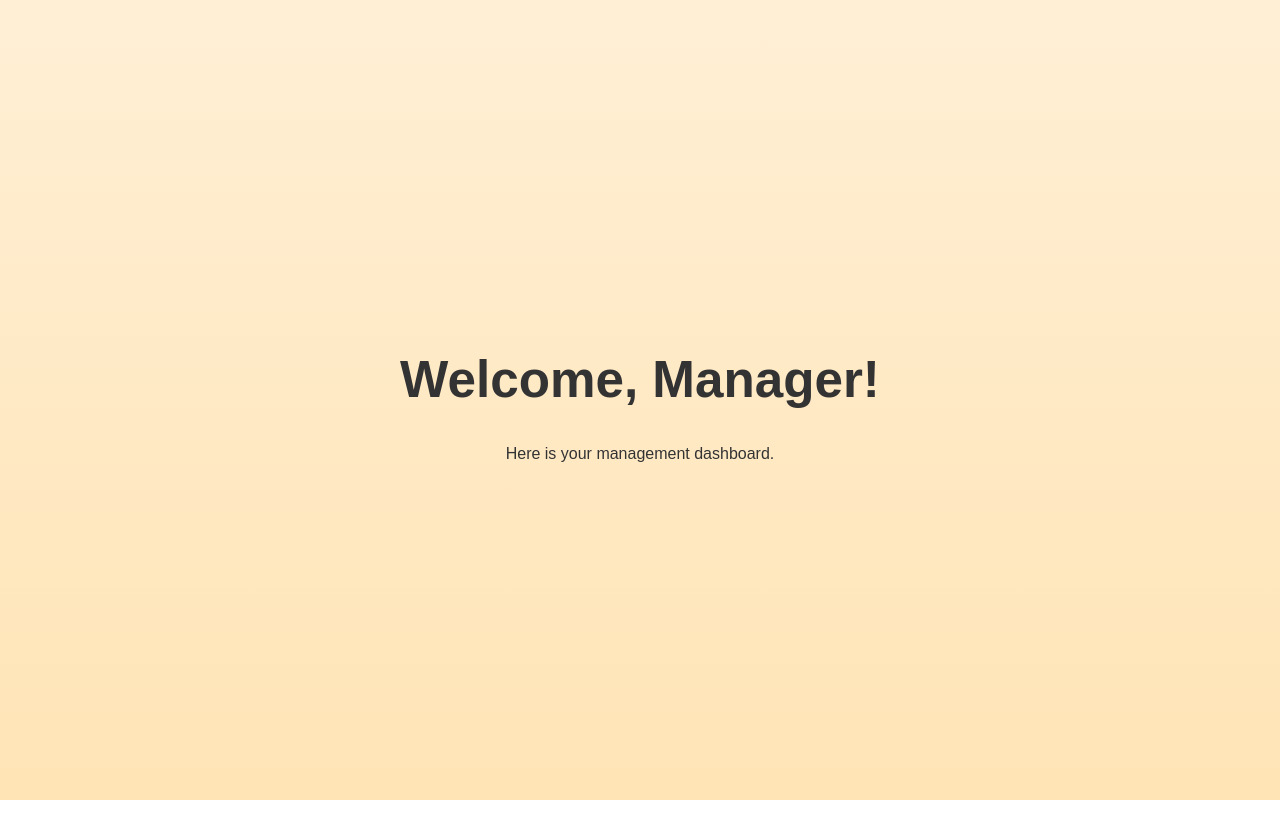
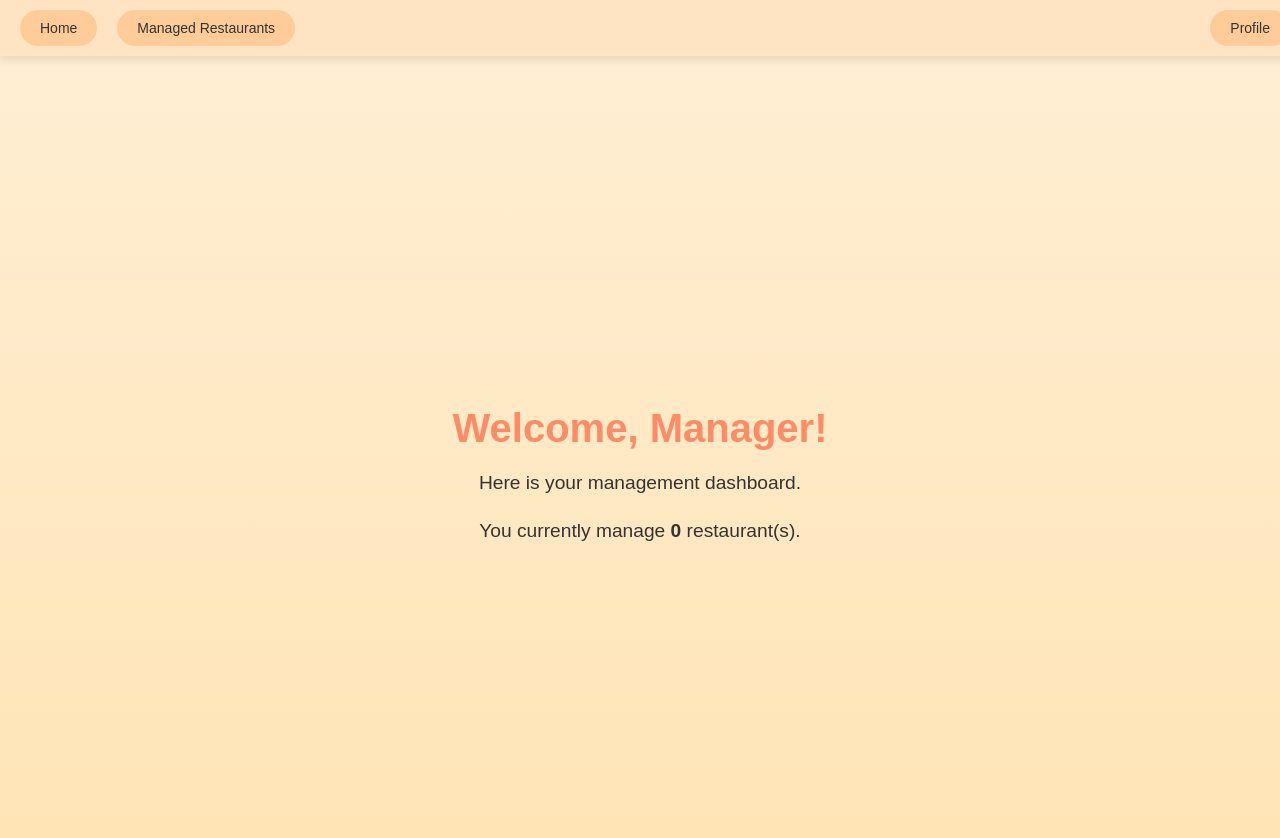
Before and after one commit to Hpro444/RestaurantAPP, a React (Vite) app in the folder frontend/: page /manager in a window 1280 px wide. Shown: the top 838 px of the page. Before the commit the page ends 800 px from the top, so only its background shows below. Built offline with nearby package versions, Linux system fonts and the light colour scheme.

Commit message:
manager page

```diff
--- a/frontend/src/pages/CustomerPage.jsx
+++ b/frontend/src/pages/CustomerPage.jsx
@@ -4,32 +4,32 @@ import './CustomerPage.css';
 import api from '../api.jsx';
 import ReservationPage from './ReservationPage';
 
-const fakeReservations = [
-    {
-        reservationId: 101,
-        restaurantName: "The Gourmet Spot",
-        customerName: "John Doe",
-        date: "2023-12-15",
-        time: "19:00",
-        guests: 2
-    },
-    {
-        reservationId: 102,
-        restaurantName: "Sushi Palace",
-        customerName: "Jane Smith",
-        date: "2023-12-16",
-        time: "20:30",
-        guests: 4
-    },
-    {
-        reservationId: 103,
-        restaurantName: "Taco Fiesta",
-        customerName: "Alice Brown",
-        date: "2023-12-17",
-        time: "18:00",
-        guests: 3
-    }
-];
+// const fakeReservations = [
+//     {
+//         reservationId: 101,
+//         restaurantName: "The Gourmet Spot",
+//         customerName: "John Doe",
+//         date: "2023-12-15",
+//         time: "19:00",
+//         guests: 2
+//     },
+//     {
+//         reservationId: 102,
+//         restaurantName: "Sushi Palace",
+//         customerName: "Jane Smith",
+//         date: "2023-12-16",
+//         time: "20:30",
+//         guests: 4
+//     },
+//     {
+//         reservationId: 103,
+//         restaurantName: "Taco Fiesta",
+//         customerName: "Alice Brown",
+//         date: "2023-12-17",
+//         time: "18:00",
+//         guests: 3
+//     }
+// ];
 
 function CustomerPage() {
     const [currentPage, setCurrentPage] = useState("main");
--- /dev/null
+++ b/frontend/src/pages/ManagerPage.css
@@ -0,0 +1,121 @@
+/* General styling for ManagerPage */
+.manager-page {
+    height: 100vh;
+    display: flex;
+    flex-direction: column;
+}
+
+/* Header styling */
+.manager-page .header {
+    display: flex;
+    justify-content: space-between;
+    align-items: center;
+    padding: 10px 20px;
+    background-color: #ffe4c4; /* Lighter peach for ManagerPage */
+    box-shadow: 0 4px 8px rgba(0, 0, 0, 0.1);
+    position: fixed;
+    top: 0;
+    left: 0;
+    width: 100%;
+    z-index: 1000;
+}
+
+.manager-page .nav-buttons {
+    display: flex;
+    gap: 10px;
+}
+
+.manager-page .header button {
+    padding: 10px 20px;
+    font-size: 14px;
+    background-color: #ffcc99; /* Lighter button color */
+    color: #333;
+    border: none;
+    border-radius: 20px;
+    cursor: pointer;
+    transition: all 0.3s ease-in-out;
+}
+
+.manager-page .header button:hover {
+    background-color: #ffb380; /* Darker button hover color */
+}
+
+.manager-page .profile-button {
+    background-color: #ff8c66; /* Accent color for manager profile */
+    color: white;
+    border: none;
+    padding: 10px 20px;
+    border-radius: 20px;
+    cursor: pointer;
+    transition: all 0.3s ease-in-out;
+}
+
+.manager-page .profile-button:hover {
+    background-color: #e6735c;
+}
+
+/* Content area styling */
+.manager-page .content {
+    flex-grow: 1;
+    display: flex;
+    justify-content: center;
+    align-items: center;
+    padding: 20px;
+    margin-top: 80px;
+}
+
+/* Centered content container */
+.manager-page .centered-content {
+    width: 100%;
+    max-width: 1200px;
+    background-color: white;
+    border-radius: 8px;
+    box-shadow: 0 4px 8px rgba(0, 0, 0, 0.1);
+    padding: 20px;
+}
+
+/* Table styling */
+.manager-page table {
+    width: 100%;
+    border-collapse: collapse;
+    margin-top: 20px;
+    font-size: 16px;
+    text-align: left;
+    box-shadow: 0 4px 8px rgba(0, 0, 0, 0.1);
+}
+
+.manager-page table th {
+    background-color: #ffcc99;
+    color: #333;
+    font-weight: bold;
+    padding: 12px;
+    border: 1px solid #ddd;
+}
+
+.manager-page table td {
+    padding: 10px;
+    border: 1px solid #ddd;
+    background-color: #f9f9f9;
+    color: #555;
+}
+
+.manager-page table tr:nth-child(even) td {
+    background-color: #f2f2f2;
+}
+
+.manager-page table tbody tr:hover {
+    background-color: #eaeaea;
+    cursor: pointer;
+}
+
+/* Main dashboard styling */
+.manager-page .main-dashboard h1 {
+    font-size: 2.5rem;
+    color: #ff8c66;
+    margin-bottom: 0.5rem;
+}
+
+.manager-page .main-dashboard p {
+    font-size: 1.2rem;
+    color: #333;
+}
--- a/frontend/src/pages/ManagerPage.jsx
+++ b/frontend/src/pages/ManagerPage.jsx
@@ -1,8 +1,110 @@
+import {useEffect, useState} from 'react';
+import {useNavigate} from 'react-router-dom';
+import './ManagerPage.css';
+import api from '../api.jsx';
+
 function ManagerPage() {
+    const [currentPage, setCurrentPage] = useState("main");
+    const [restaurants, setRestaurants] = useState([]);
+    const [loading, setLoading] = useState(false);
+    const [error, setError] = useState(null);
+    const navigate = useNavigate();
+
+    useEffect(() => {
+        if (currentPage === "restaurants") {
+            fetchManagedRestaurants();
+        }
+    }, [currentPage]);
+
+    const fetchManagedRestaurants = async () => {
+        setLoading(true);
+        setError(null);
+        try {
+            const token = localStorage.getItem('jwtToken'); // Retrieve JWT token
+            const response = await api.get('/reservation-service/manager/restaurants', {
+                headers: {Authorization: `Bearer ${token}`},
+            });
+            setRestaurants(response.data); // Set fetched manager's restaurants
+        } catch (err) {
+            console.error("Error fetching managed restaurants:", err);
+            setError("Failed to load restaurants. Please try again later.");
+        } finally {
+            setLoading(false);
+        }
+    };
+
+    const renderPage = () => {
+        switch (currentPage) {
+            case "main":
+                return (
+                    <div className="main-dashboard">
+                        <h1>Welcome, Manager!</h1>
+                        <p>Here is your management dashboard.</p>
+                        <p>You currently manage <strong>{restaurants.length}</strong> restaurant(s).</p>
+                    </div>
+                );
+
+            case "restaurants":
+                if (loading) {
+                    return <div>Loading your restaurants...</div>;
+                }
+                if (error) {
+                    return <div className="error-message">{error}</div>;
+                }
+                return (
+                    <div className="centered-content">
+                        <h2>Your Managed Restaurants</h2>
+                        <table>
+                            <thead>
+                            <tr>
+                                <th>Name</th>
+                                <th>Description</th>
+                                <th>Kitchen Type</th>
+                                <th>Address</th>
+                                <th>Opening Time</th>
+                                <th>Closing Time</th>
+                            </tr>
+                            </thead>
+                            <tbody>
+                            {restaurants.map((restaurant) => (
+                                <tr key={restaurant.id}>
+                                    <td>{restaurant.name}</td>
+                                    <td>{restaurant.description}</td>
+                                    <td>{restaurant.kitchenType}</td>
+                                    <td>
+                                        {typeof restaurant.address === "object"
+                                            ? `${restaurant.address.street}, ${restaurant.address.city}, ${restaurant.address.state} ${restaurant.address.zip}`
+                                            : restaurant.address}
+                                    </td>
+                                    <td>{restaurant.openingTime}</td>
+                                    <td>{restaurant.closingTime}</td>
+                                </tr>
+                            ))}
+                            </tbody>
+                        </table>
+                    </div>
+                );
+
+            default:
+                return null;
+        }
+    };
+
     return (
-        <div>
-            <h1>Welcome, Manager!</h1>
-            <p>Here is your management dashboard.</p>
+        <div className="manager-page">
+            <header className="header">
+                <div className="nav-buttons">
+                    <button onClick={() => setCurrentPage("main")}>Home</button>
+                    <button onClick={() => setCurrentPage("restaurants")}>Managed Restaurants</button>
+                </div>
+                <button
+                    className="profile-button"
+                    onClick={() => navigate('/profile')} // Navigate to ProfilePage
+                >
+                    Profile
+                </button>
+            </header>
+            <div className="content">{renderPage()}</div>
         </div>
     );
 }
```
